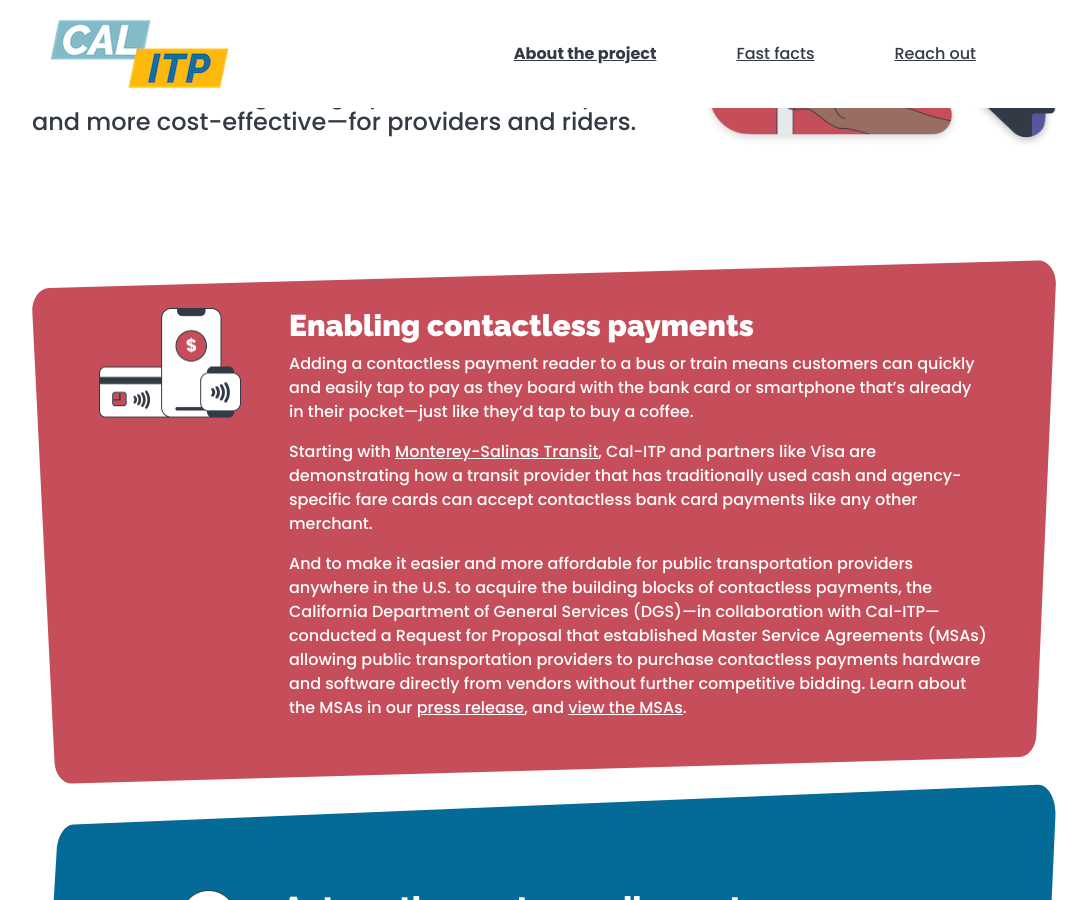
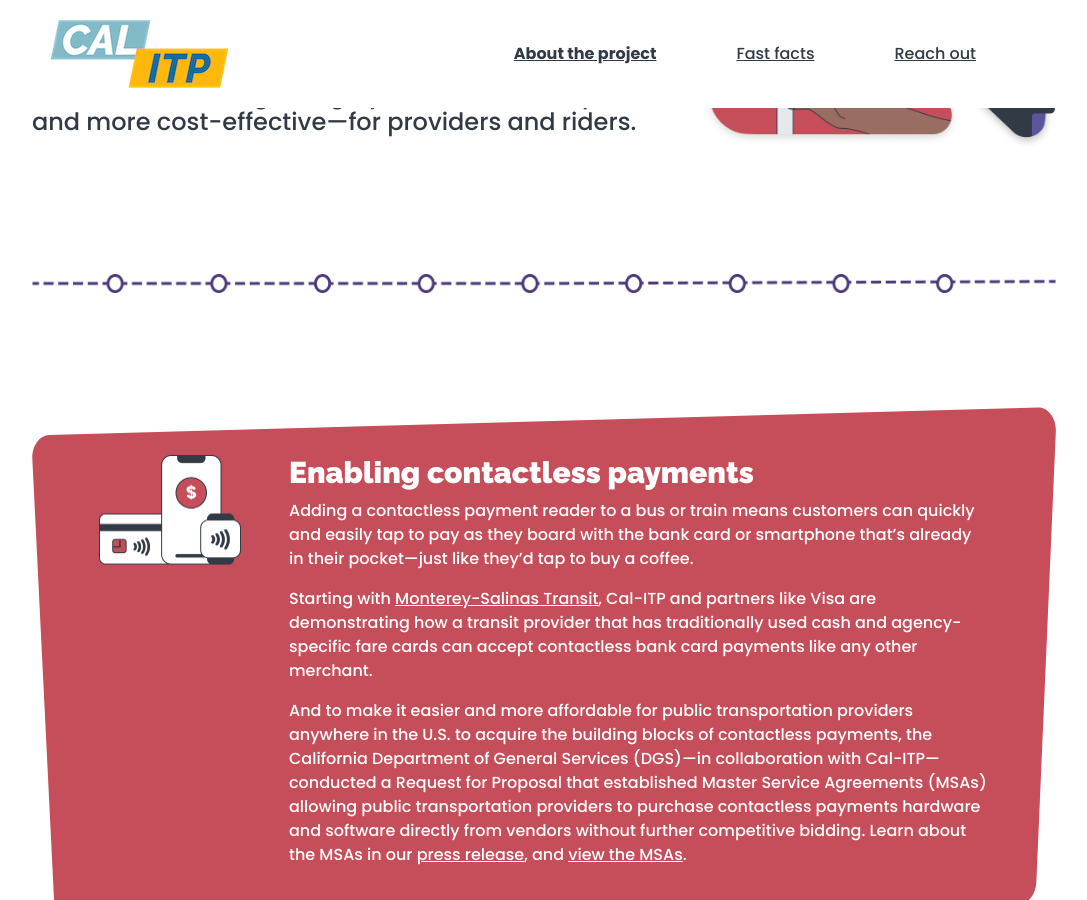
Before and after one commit to cal-itp/calitp.org, a Jekyll site: the page built from src/index.html, in a window 1280 px wide and 900 px high, scrolled down 335 px. Shown: the whole window, without its empty margins (96-1183 px from the left). Built offline with Jekyll 4.4.1, drawn with Linux system fonts in a browser that asks for light colours.

Commit message:
feat(hero): add border image

```diff
--- a/src/index.html
+++ b/src/index.html
@@ -21,6 +21,14 @@
       />
     </picture>
   </section>
+
+  <picture class="railway">
+    <img
+      id="tracks-0"
+      src="images/tracks-divider-0.png"
+      alt="Decorative element with dots and dashes, meant to resemble a transit map"
+    />
+  </picture>
 
   <section id="details">
     <section id="enabling-contactless-payment" class="box">
```
Also changed, not shown: src/images/tracks-divider-0.png (added).
